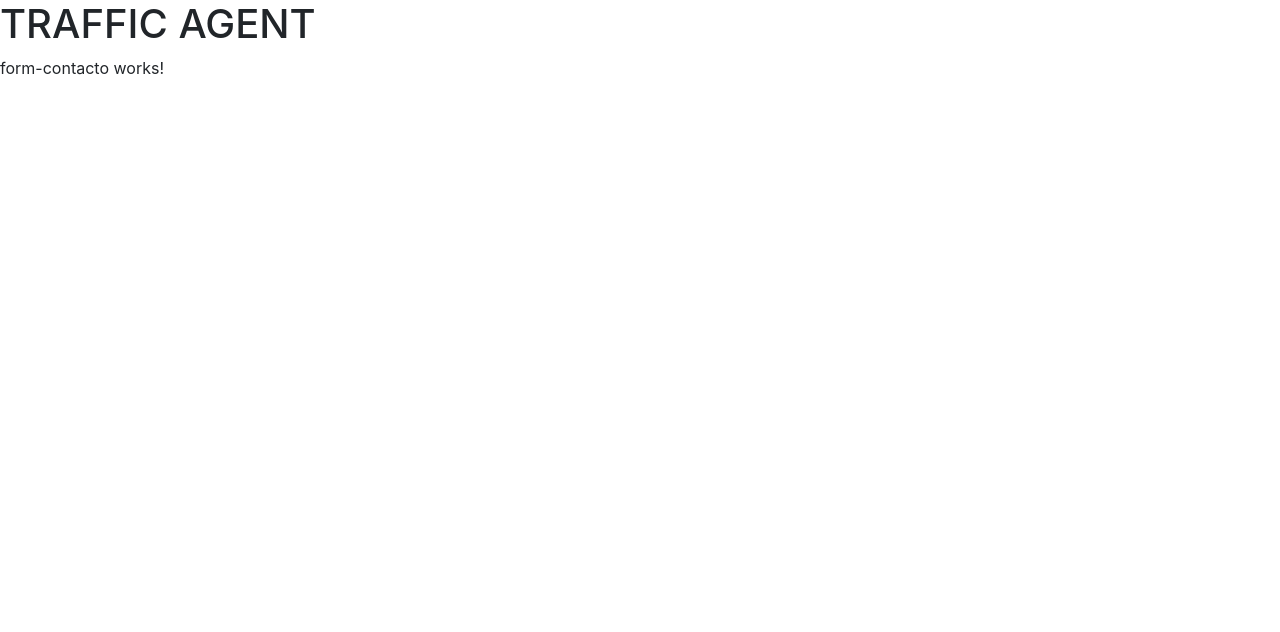
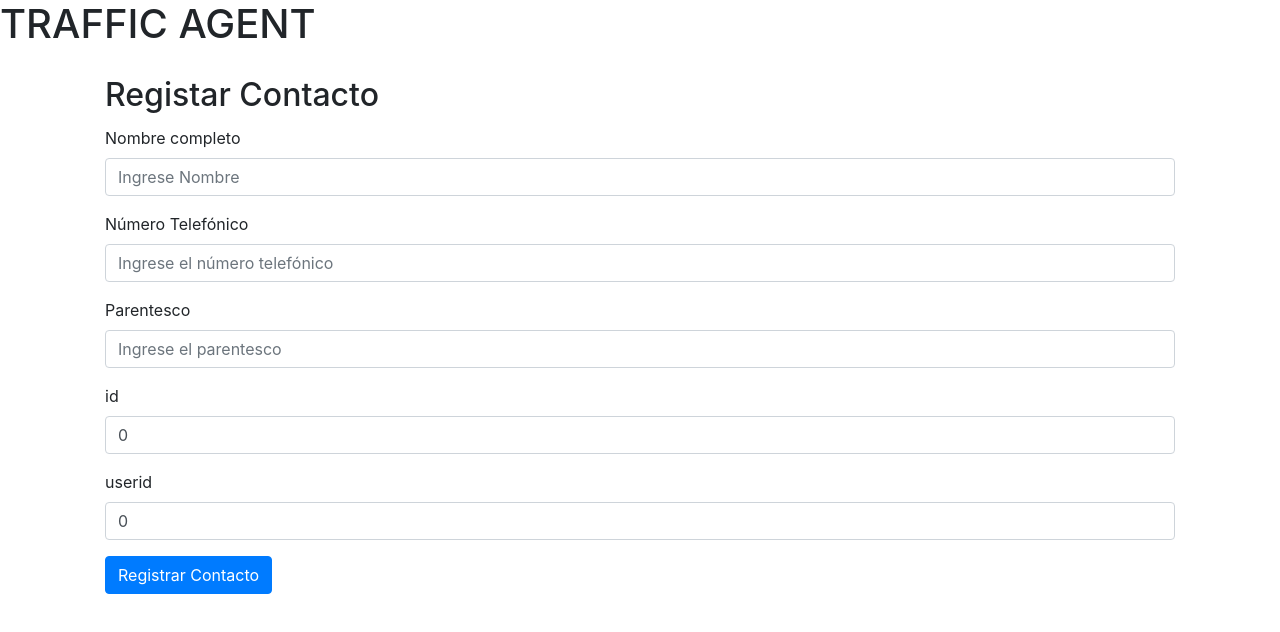
Before and after one commit to Piratadelrock/trafficAgentFront, an Angular app: page /contactos/crear in a window 1280 px wide. Shown: the top 632 px of the page. Built offline with nearby package versions, Linux system fonts and the light colour scheme.

Commit message:
fomulario para crear contacto

```diff
--- a/src/app/app-routing.module.ts
+++ b/src/app/app-routing.module.ts
@@ -5,11 +5,9 @@ import { FormContactoComponent } from './vista/contactos/crearContacto/form-cont
 
 const routes: Routes = [
 
-  // redirigiendo a contactos no existe componente principal
-    { path: '', redirectTo: '/contactos', pathMatch: 'full' },
+    { path: '', redirectTo: '/contactos/crear', pathMatch: 'full' },
     { path: 'contactos', component: ContactosComponent },
     { path: 'contactos/crear', component: FormContactoComponent },
-
 
 
 ];
--- a/src/app/app.module.ts
+++ b/src/app/app.module.ts
@@ -8,6 +8,7 @@ import { ContactosComponent } from './vista/contactos/contactos.component';
 
 import { HttpClientModule } from '@angular/common/http';
 import { FormContactoComponent } from './vista/contactos/crearContacto/form-contacto.component';
+import { FormsModule } from '@angular/forms';
 
 @NgModule({
   declarations: [
@@ -18,7 +19,9 @@ import { FormContactoComponent } from './vista/contactos/crearContacto/form-cont
   imports: [
     BrowserModule,
     HttpClientModule,
-    AppRoutingModule
+    AppRoutingModule,
+    FormsModule,
+
   ],
   providers: [],
   bootstrap: [AppComponent]
--- a/src/app/vista/contactos/contactos.component.html
+++ b/src/app/vista/contactos/contactos.component.html
@@ -1,10 +1,12 @@
 <div class="container">
     <h1>{{titulo}}</h1>
-    <table class="table table-dark">
+
+    <button type="button" class="btn btn-success" [routerLink]="['/contactos/crear']">Nuevo Contacto</button>
+    <table class="table table-dark table-hover">
         <thead>
             <tr>
                 <th scope="col">ID</th>
-                <th scope="col">Nombre</th>
+                <th scope="col">Nombre completo</th>
                 <th scope="col">Parentesco</th>
                 <th scope="col">Telefono</th>
                 <th scope="col">userID</th>
--- a/src/app/vista/contactos/crearContacto/form-contacto.component.html
+++ b/src/app/vista/contactos/crearContacto/form-contacto.component.html
@@ -1 +1,37 @@
-<p>form-contacto works!</p>
+<div class="container">
+
+  <div class="card-body">
+    <h2 class="card-title">{{ titulo }}</h2>
+    <form>
+      <div class="form-group">
+        <label for="name">Nombre completo</label>
+        <input type="text" class="form-control" id="name" name="name" aria-describedby="nameHelp" placeholder="Ingrese Nombre"
+        [(ngModel)]="contacto.name">
+        <!-- <small id="nameHelp" class="form-text text-muted">Ingrese el Nombre completo</small> -->
+      </div>
+      <div class="form-group">
+        <label for="number">Número Telefónico</label>
+        <input type="text" class="form-control" name="number" placeholder="Ingrese el número telefónico"
+        [(ngModel)]="contacto.number">
+      </div>
+      <div class="form-group">
+        <label for="relationship">Parentesco</label>
+        <input type="text" class="form-control" name="relationship" placeholder="Ingrese el parentesco"
+        [(ngModel)]="contacto.relationship">
+      </div>
+
+      <div class="form-group">
+        <label for="id">id</label>
+        <input type="number" class="form-control" name="id"
+        [(ngModel)]="contacto.id">
+      </div>
+      <div class="form-group">
+        <label for="userid">userid</label>
+        <input type="number" class="form-control" name="userid"
+        [(ngModel)]="contacto.userid">
+      </div>
+      <button type="submit" class="btn btn-primary" role="button" (click)="createContacto();">Registrar Contacto</button>
+    </form>
+  </div>
+
+</div>
--- a/src/app/vista/contactos/crearContacto/form-contacto.component.ts
+++ b/src/app/vista/contactos/crearContacto/form-contacto.component.ts
@@ -1,4 +1,7 @@
 import { Component, OnInit } from '@angular/core';
+import { Router } from '@angular/router';
+import { Contacto } from 'src/app/models/contacto';
+import { ContactosService } from '../service/contactos.service';
 
 @Component({
   selector: 'app-form-contacto',
@@ -7,9 +10,23 @@ import { Component, OnInit } from '@angular/core';
 })
 export class FormContactoComponent implements OnInit {
 
-  constructor() { }
+  contacto: Contacto = new Contacto();
+  titulo:string = "Registar Contacto";
+
+
+  constructor(private contactoService:ContactosService, private router:Router) { }
 
   ngOnInit(): void {
   }
 
+  createContacto(): void {
+    console.log(this.contacto);
+    this.contactoService.createContacto(this.contacto).subscribe(
+      res => {
+        this.router.navigate(['/contactos']);
+      }
+    );
+  }
+
+
 }
--- a/src/app/vista/contactos/service/contactos.service.ts
+++ b/src/app/vista/contactos/service/contactos.service.ts
@@ -17,10 +17,9 @@ export class ContactosService {
     return this.http.get<Respuesta>(this.urlEndPoint);
   }
 
-
   // crear un nuevo contacto
-  createContacto(contacto: Contacto): Observable<Contacto>{
-    return this.http.post<Contacto>(this.urlEndPoint, contacto);
+  createContacto(contacto: Contacto): Observable<any>{
+    return this.http.post(this.urlEndPoint, contacto);
   }
 
   // // obtener un contacto
```
